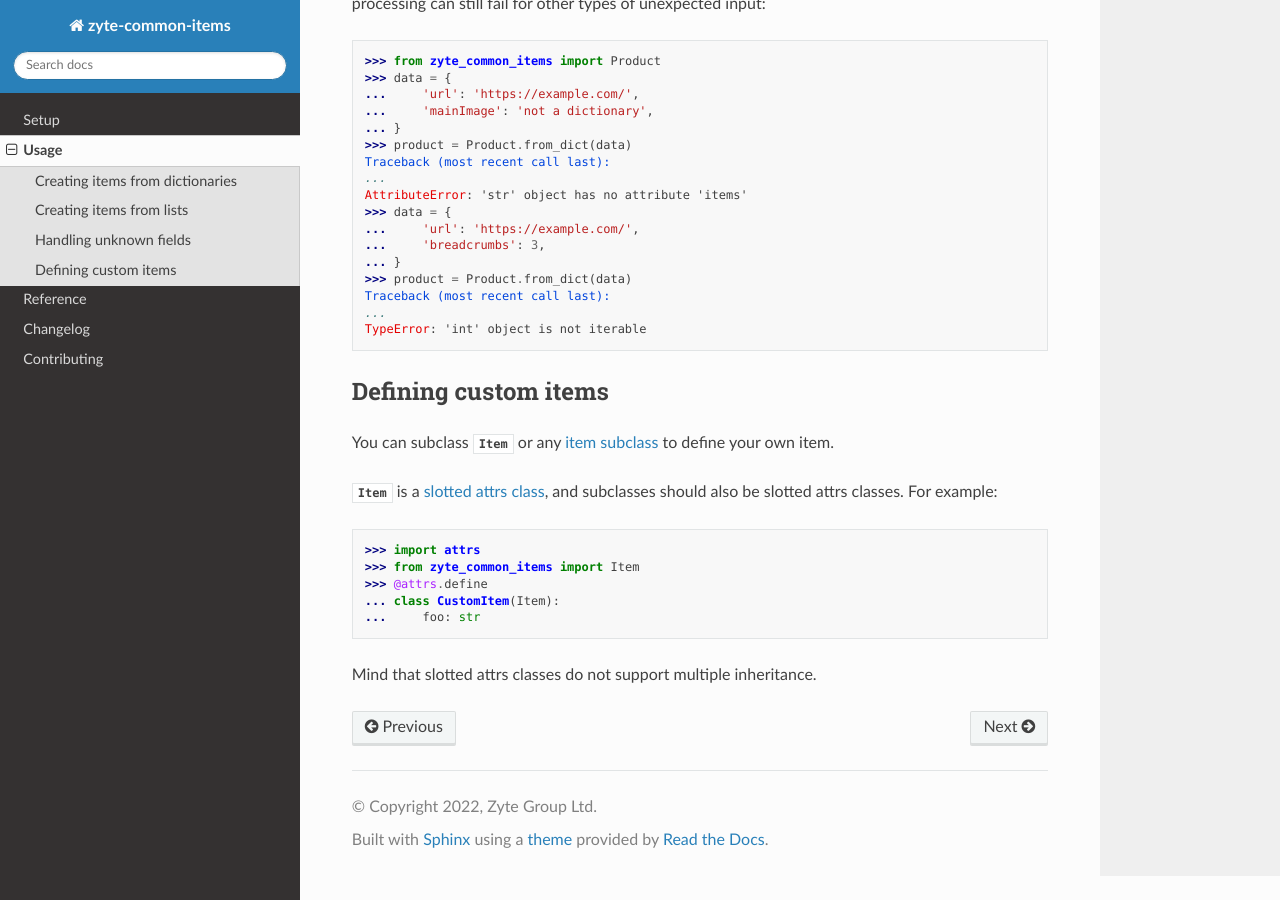
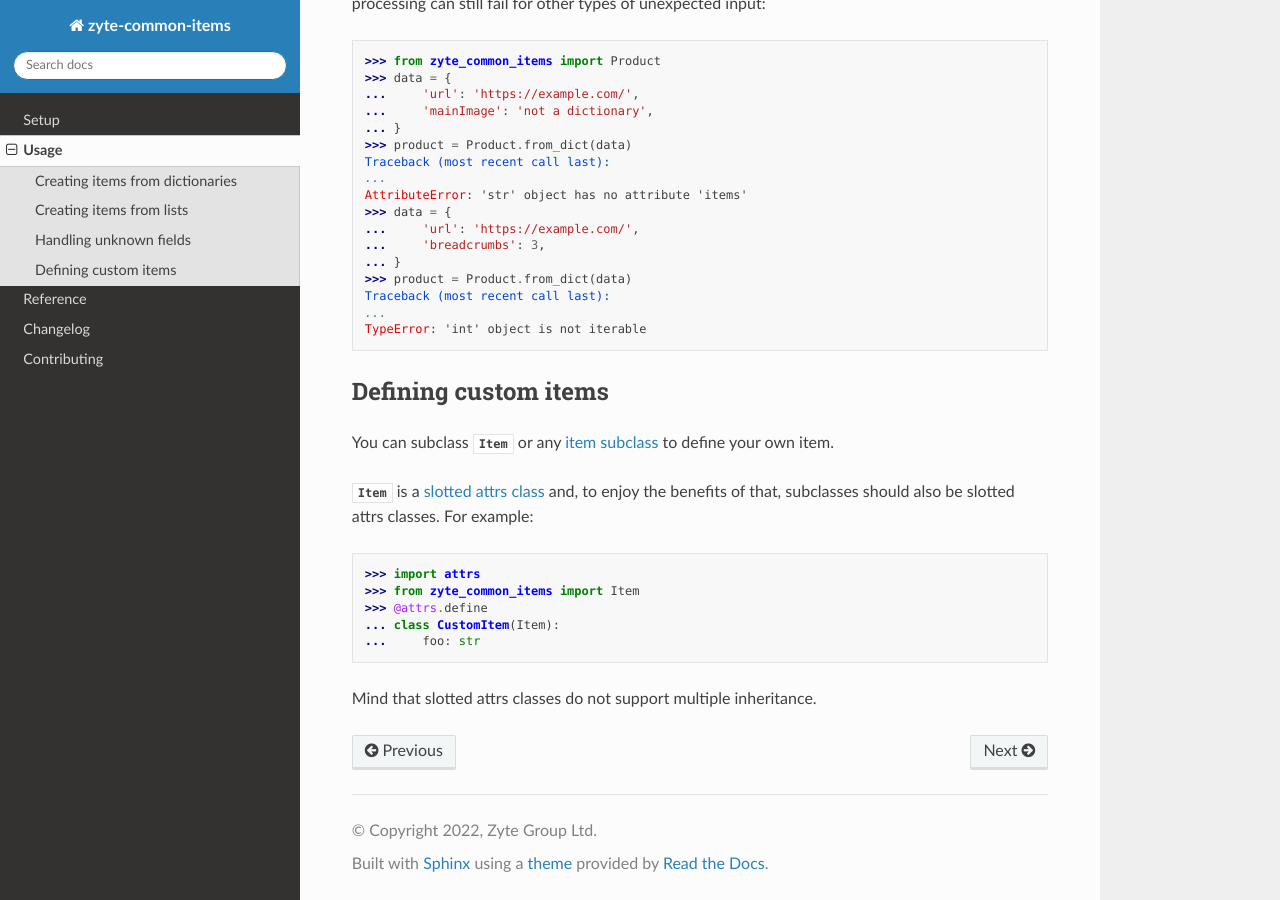
Before and after one commit to zytedata/zyte-common-items, a Sphinx documentation site: the page built from docs/usage.rst, in a window 1280 px wide and 900 px high, scrolled down 1912 px. Built offline with Sphinx 7.4.7 and the Read the Docs theme 2.0.0, drawn with Linux system fonts in a browser that asks for light colours; the version number could not be read and is left out.

Commit message:
Clarify why Item subclasses should be slotted

```diff
--- a/docs/usage.rst
+++ b/docs/usage.rst
@@ -123,8 +123,9 @@ Defining custom items
 You can subclass :class:`~zyte_common_items.base.Item` or any :ref:`item
 subclass <items>` to define your own item.
 
-:class:`~zyte_common_items.base.Item` is a `slotted attrs class`_, and
-subclasses should also be slotted attrs classes. For example:
+:class:`~zyte_common_items.base.Item` is a `slotted attrs class`_ and, to enjoy
+the benefits of that, subclasses should also be slotted attrs classes. For
+example:
 
 >>> import attrs
 >>> from zyte_common_items import Item
```
